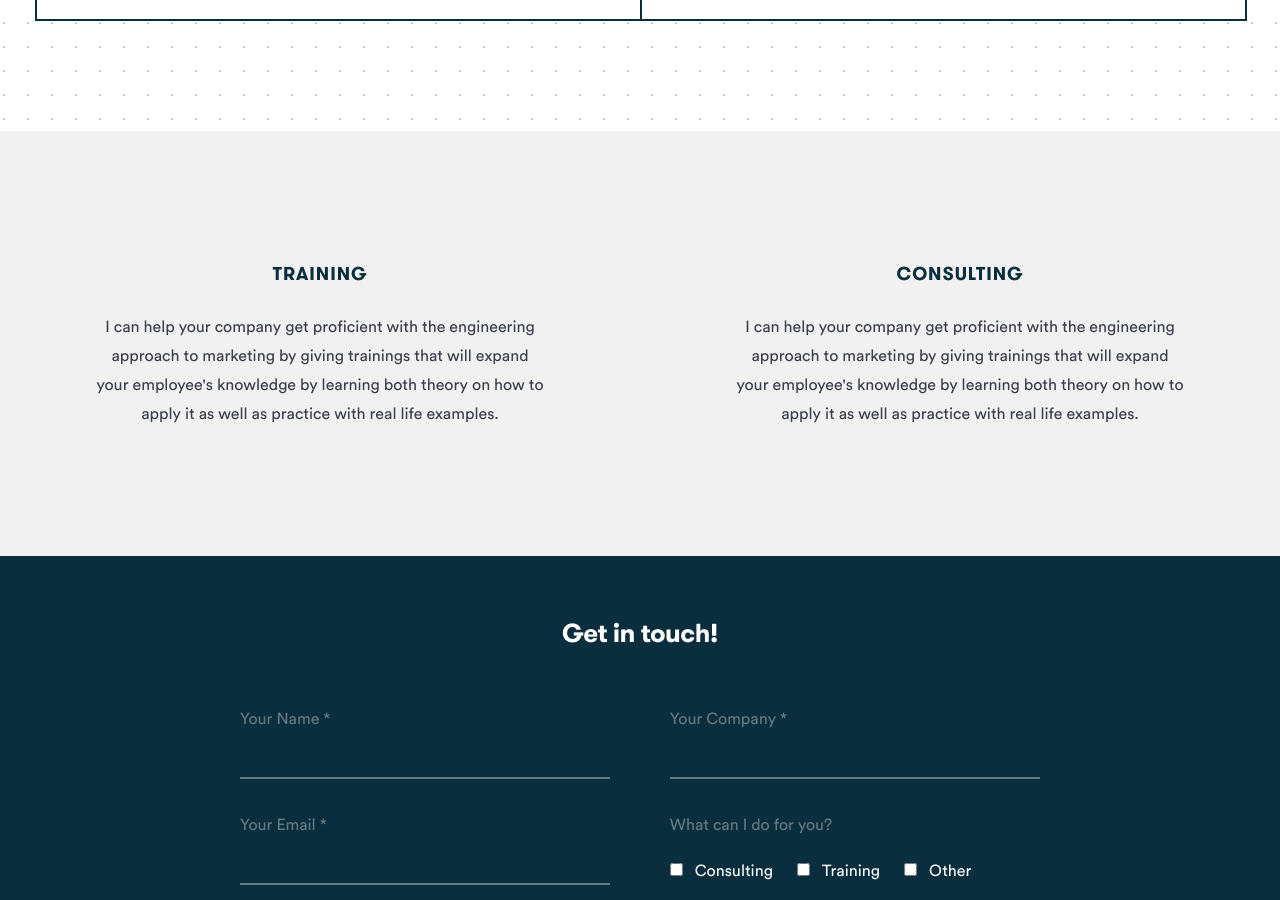
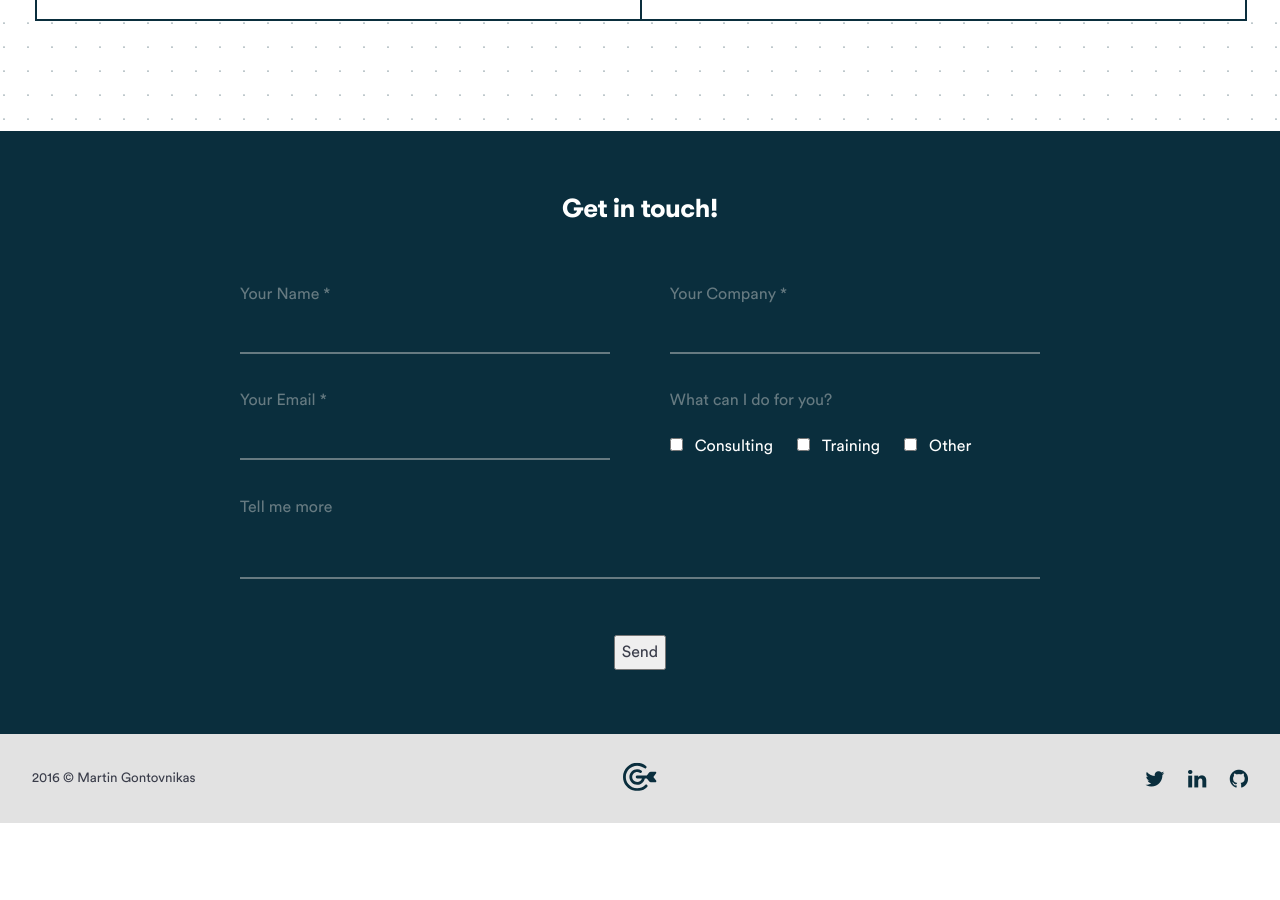
Before and after one commit to roadenautoma/developuniverse, a Jekyll site: the page built from services.html, in a window 1280 px wide and 900 px high, scrolled down 2999 px. Built offline with Jekyll 4.4.1, drawn with Linux system fonts in a browser that asks for light colours; some web fonts are replaced; after the commit the page ends 3822 px from its top, so only the background shows below that.

```diff
--- a/_assets/scripts/app.json
+++ b/_assets/scripts/app.json
@@ -5,9 +5,7 @@
         "vendor/fastclick.js",
         "vendor/prism.js",
         "vendor/jquery.matchHeight.js",
-        "vendor/jquery.magnific-popup.js",
-        "vendor/isotope.pkgd.min.js",
-        "vendor/imagesloaded.pkgd.min.js",
+        "vendor/jquery.magnific-popup.js"
         "services.js",
         "main.js"
     ]
--- a/_case-study.html
+++ b/_case-study.html
@@ -2,3 +2,5 @@
 layout: posts
 bodyClass: tpl-case
 ---
+
+<!-- TODO: Markup missing for Case study -->
--- a/bower.json
+++ b/bower.json
@@ -28,10 +28,7 @@
     "jcf": "1.2.0",
     "fastclick": "1.0.6",
     "prism": "1.4.1",
-    "magnific-popup": "1.1.0",
-    "bootstrap-sass": "3.3.6",
-    "isotope": "^3.0.0",
-    "imagesloaded": "^4.1.0"
+    "magnific-popup": "1.1.0"
   },
   "resolutions": {
     "jquery": "2.1.4"
--- a/gruntfile.js
+++ b/gruntfile.js
@@ -63,9 +63,7 @@ module.exports = function(grunt) {
                     'jcf.checkbox.js': 'jcf/js/jcf.checkbox.js',
                     'tab.js' : 'bootstrap-sass/assets/javascripts/bootstrap/tab.js',
                     'fastclick.js': 'fastclick/lib/fastclick.js',
-                    'jquery.magnific-popup.js': 'magnific-popup/dist/jquery.magnific-popup.js',
-                    'imagesloaded.pkgd.min.js': 'imagesloaded/imagesloaded.pkgd.min.js',
-                    'isotope.pkgd.min.js': 'isotope/dist/isotope.pkgd.min.js'
+                    'jquery.magnific-popup.js': 'magnific-popup/dist/jquery.magnific-popup.js'
 				}
 			},
             production_scripts: {
--- a/services.html
+++ b/services.html
@@ -110,7 +110,7 @@ title: Services
                                 {% assign all_services = all_services | push: service %}
                             {% endfor %}
                         {% endfor %}
-                        <!-- TODO: Hide until loaded. Add pre load spinner -->
+                        <!-- TODO: We need the sorting done in the Array, because we removed the Isotope plugin -->
                         {% for service in all_services %}
 
                         <!-- {{ {% include {{service.icon}}_icon_svg %} }} -->
@@ -133,44 +133,4 @@ title: Services
         </div><!-- .container -->
     </section><!-- .page-section -->
 
-
-    <section id="services-how" class="page-section ps-services-how">
-        <div class="container">
-            <header class="page-section__header sr-only">
-                <h2>How do I do it?</h2>
-            </header>
-
-            <div class="page-section__body">
-
-                <div class="page-subsection">
-                    <div class="page-subsection__inner">
-                        <header class="page-subsection__header">
-                            <h3 class="page-subsection__title">Training</h3>
-                        </header>
-                        <div class="page-subsection__body">
-                            <p>
-                                I can help your company get proficient with the engineering approach to marketing by giving trainings that will expand your employee's knowledge by learning both theory on how to apply it as well as practice with real life examples.
-                            </p>
-                        </div><!-- .page-subsection__body -->
-                    </div><!-- .page-subsection__inner -->
-                </div><!-- .page-subsection -->
-
-                <div class="page-subsection">
-                    <div class="page-subsection__inner">
-                        <header class="page-subsection__header">
-                            <h3 class="page-subsection__title">Consulting</h3>
-                        </header>
-                        <div class="page-subsection__body">
-                            <p>
-                                I can help your company get proficient with the engineering approach to marketing by giving trainings that will expand your employee's knowledge by learning both theory on how to apply it as well as practice with real life examples.
-                            </p>
-                        </div><!-- .page-subsection__body -->
-                    </div><!-- .page-subsection__inner -->
-                </div><!-- .page-subsection -->
-
-            </div><!-- .page-section__body -->
-
-        </div><!-- .container -->
-    </section><!-- .page-section -->
-
 </main><!-- .page-main -->
```
